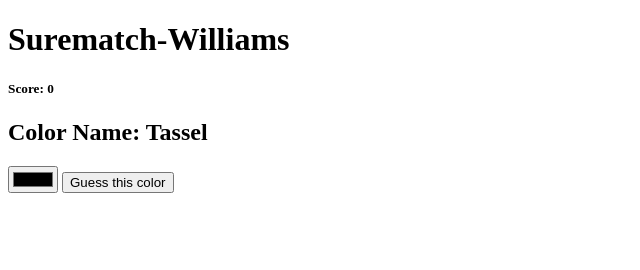
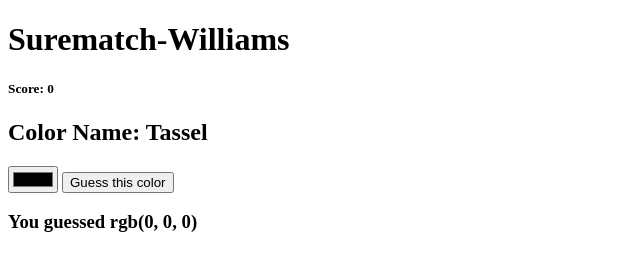
Before and after one commit to ErylMurphy/surematch-williams, a plain HTML site: page index.html in a window 1280 px wide. Both pictures are taken after a click on the button "Guess this color". Shown: the whole page, without its empty margins (0-640 px from the left). Drawn offline with nearby package versions, Linux system fonts and the light colour scheme.

Commit message:
show color results

```diff
--- a/css/main.css
+++ b/css/main.css
@@ -0,0 +1,10 @@
+body {
+
+}
+
+.result-row {
+    display: flex;
+}
+.result-column {
+    width: 50%;
+}
--- a/index.html
+++ b/index.html
@@ -17,7 +17,14 @@
 <input type = "color" name= "" id="color-picker">
 <button class="submit-color-btn">Guess this color</button>
 
-    <div class="result"></div>
+    <div class="result-row">
+        <div class="result-column guess-color">
+            <h3 class="guess-color-txt"></h3>
+        </div>
+        <div class="result-column actual-color">
+            <h3 class="actual-color-txt"></h3>
+        </div>
+    </div>
 <script src="https://code.jquery.com/jquery-3.3.1.min.js" integrity="sha256-FgpCb/KJQlLNfOu91ta32o/NMZxltwRo8QtmkMRdAu8="
 crossorigin="anonymous"></script>
 <script src = "js/main.js"></script>
--- a/js/main.js
+++ b/js/main.js
@@ -4,6 +4,8 @@ let userInputColor;
 let currentColor;
 let score = 0;
 let currentColorValDiff;
+const $guessColorTxt = $('.guess-color-txt');
+const $actualColorTxt = $('.actual-color-txt');
 //what should your data structure be for colors
 const colors = [
     {
@@ -130,7 +132,7 @@ $submitColorBtn.click(function(){
     console.log('selected!');
     console.log(hexToRgb(hexInput));
     userInputColor = hexToRgb(hexInput);
-
+    $guessColorTxt.html(`You guessed rgb(${userInputColor.r}, ${ userInputColor.g }, ${ userInputColor.b})`);
 
     console.log(hexInput);
 })
```
